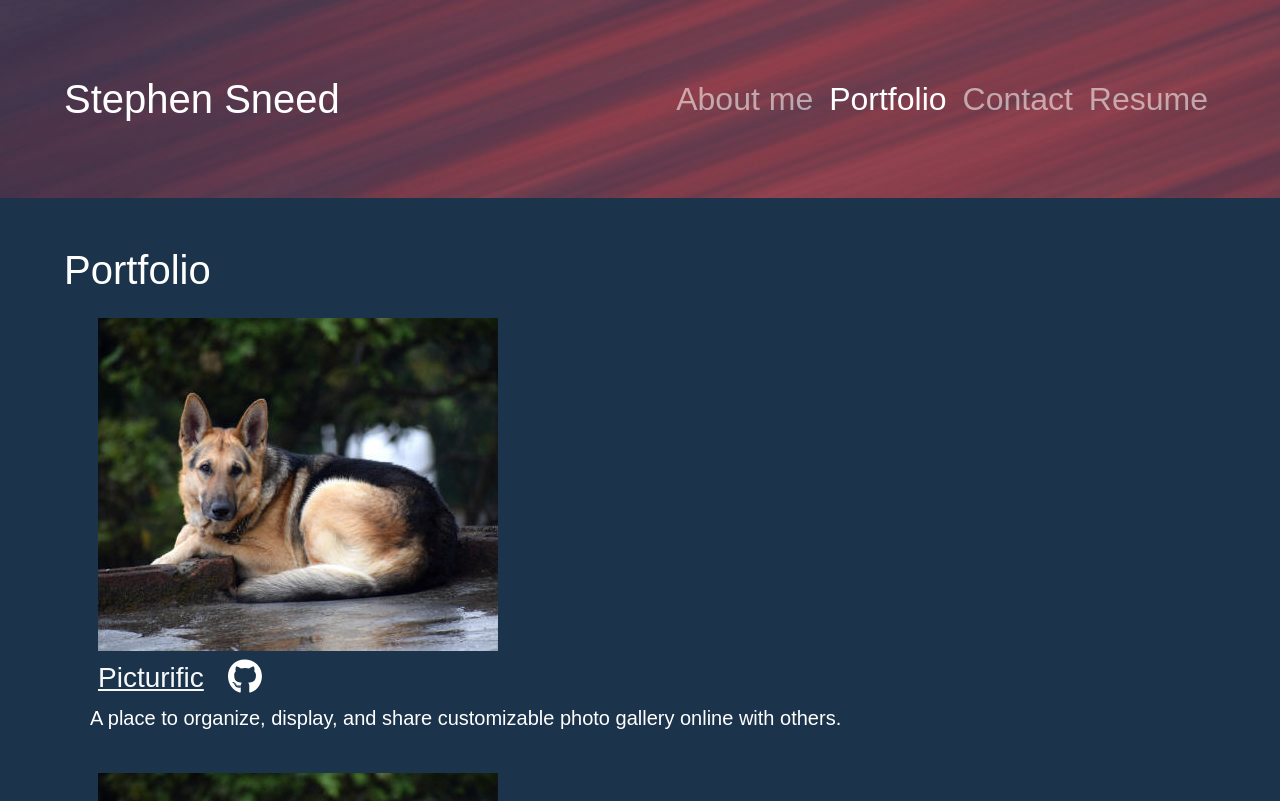
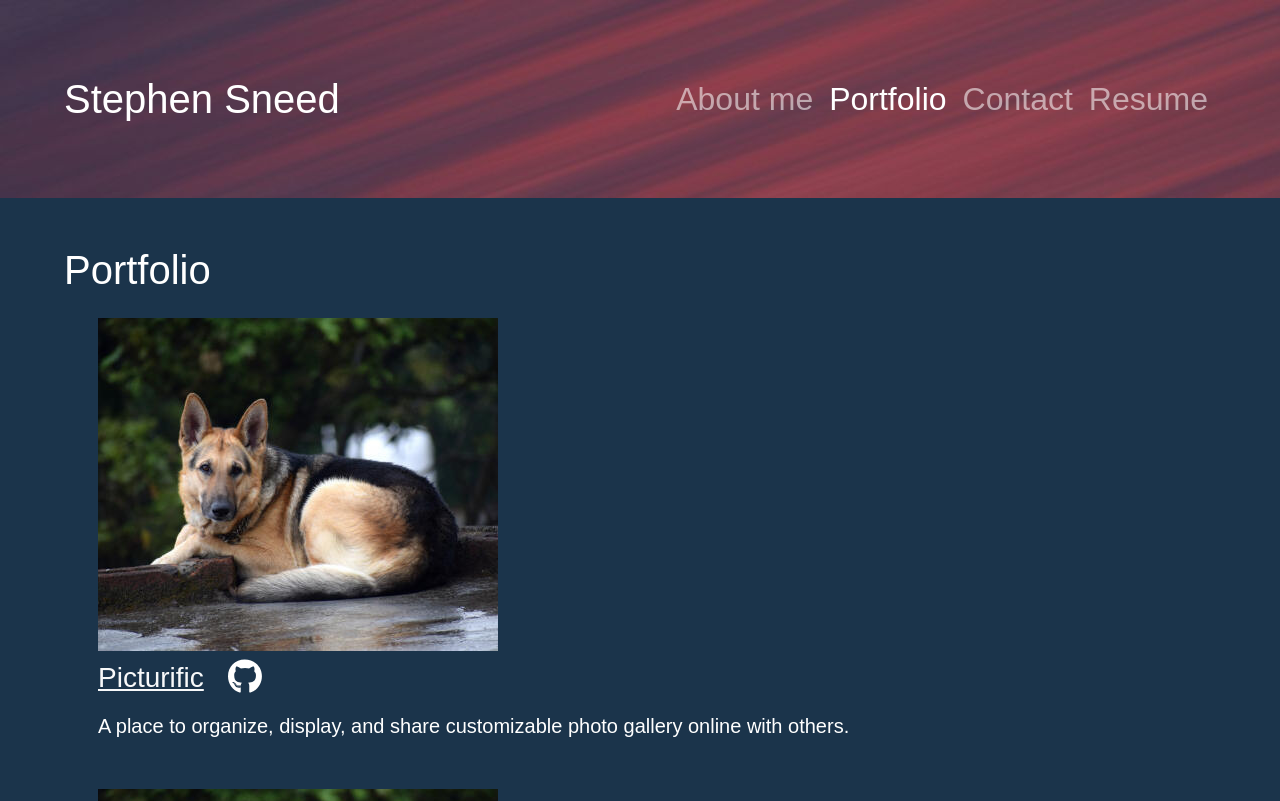
Before and after one commit to sfsneed70/react_portfolio, a React (Vite) app: page /Portfolio in a window 1280 px wide. Shown: the top 801 px of the page. Built offline with nearby package versions, Linux system fonts and the light colour scheme.

Commit message:
portfolio form

```diff
--- a/src/components/Project.jsx
+++ b/src/components/Project.jsx
@@ -21,7 +21,7 @@ function Project({ project }) {
             <FontAwesomeIcon icon={faGithub} className="px-2" inverse size="lg"/>
           </a>
         </h3>
-        <p>{description}</p>
+        <p className="p-2">{description}</p>
       </div>
     </div>
   );
```
